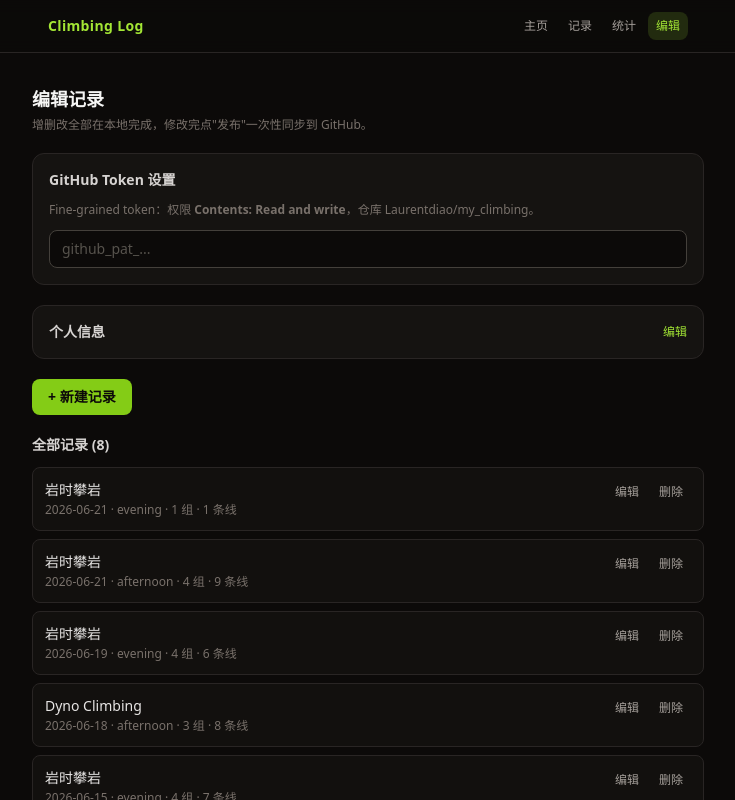
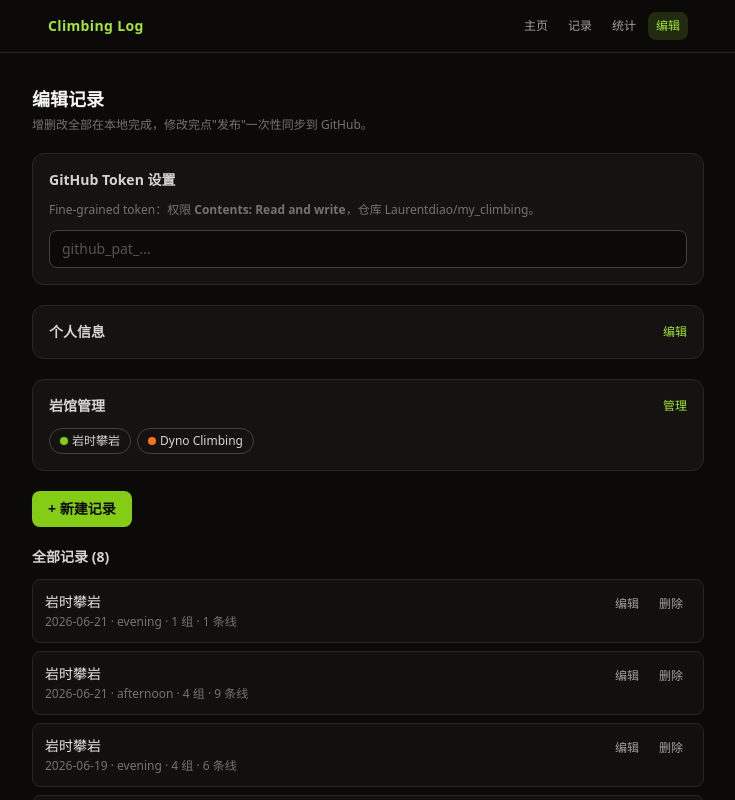
Before and after one commit to Laurentdiao/my_climbing, a React (Vite) app: page /#/editor in a window 1280 px wide. Shown: the top 800 px of the page, without its empty margins (272-1007 px from the left). Built offline with nearby package versions, Linux system fonts and the light colour scheme.

Commit message:
feat: add gym manager in editor, fix form layout overlap

```diff
--- a/src/pages/EditorPage.tsx
+++ b/src/pages/EditorPage.tsx
@@ -10,6 +10,8 @@ const LS_CHANGES_KEY = "climbing-local-changes";
 
 interface LocalChanges {
   profile: Profile | null;
+  gyms: Gym[];
+  removedGyms: string[];
   added: Session[];
   edited: Session[];
   deleted: string[];
@@ -18,16 +20,18 @@ interface LocalChanges {
 function loadChanges(): LocalChanges {
   try {
     const raw = localStorage.getItem(LS_CHANGES_KEY);
-    if (!raw) return { profile: null, added: [], edited: [], deleted: [] };
+    if (!raw) return { profile: null, gyms: [], removedGyms: [], added: [], edited: [], deleted: [] };
     const parsed = JSON.parse(raw);
     return {
       profile: parsed.profile || null,
+      gyms: parsed.gyms || [],
+      removedGyms: parsed.removedGyms || [],
       added: parsed.added || [],
       edited: parsed.edited || [],
       deleted: parsed.deleted || [],
     };
   } catch {
-    return { profile: null, added: [], edited: [], deleted: [] };
+    return { profile: null, gyms: [], removedGyms: [], added: [], edited: [], deleted: [] };
   }
 }
 
@@ -102,17 +106,42 @@ export function EditorPage() {
   }, []);
 
   const discardChanges = useCallback(() => {
-    updateChanges({ profile: null, added: [], edited: [], deleted: [] });
+    updateChanges({ profile: null, gyms: [], removedGyms: [], added: [], edited: [], deleted: [] });
     setMessage({ type: "ok", text: "所有本地修改已撤销" });
   }, [updateChanges]);
 
   const changedCount =
     (changes.profile ? 1 : 0) +
+    changes.gyms.length + changes.removedGyms.length +
     changes.added.length + changes.edited.length + changes.deleted.length;
 
   const updateProfile = useCallback(
     (profile: Profile) => {
       updateChanges({ ...changes, profile });
+    },
+    [changes, updateChanges],
+  );
+
+  const addGym = useCallback(
+    (gym: Gym) => {
+      updateChanges({ ...changes, gyms: [...changes.gyms, gym] });
+    },
+    [changes, updateChanges],
+  );
+
+  const removeGym = useCallback(
+    (gymId: string) => {
+      const isNew = changes.gyms.some((g) => g.id === gymId);
+      if (isNew) {
+        updateChanges({ ...changes, gyms: changes.gyms.filter((g) => g.id !== gymId) });
+      } else {
+        updateChanges({
+          ...changes,
+          removedGyms: changes.removedGyms.includes(gymId)
+            ? changes.removedGyms
+            : [...changes.removedGyms, gymId],
+        });
+      }
     },
     [changes, updateChanges],
   );
@@ -136,6 +165,10 @@ export function EditorPage() {
       const merged: ClimbingLog = {
         ...data,
         profile: changes.profile || data.profile,
+        gyms: [
+          ...data.gyms.filter((g) => !changes.removedGyms.includes(g.id)),
+          ...changes.gyms,
+        ],
         sessions: [...changes.added, ...changes.edited, ...baseSessions],
       };
 
@@ -174,7 +207,7 @@ export function EditorPage() {
         throw new Error(err.message || `GitHub API: ${putResp.status}`);
       }
 
-      updateChanges({ profile: null, added: [], edited: [], deleted: [] });
+      updateChanges({ profile: null, gyms: [], removedGyms: [], added: [], edited: [], deleted: [] });
       setMessage({ type: "ok", text: "发布成功！1-2 分钟后刷新公开页面可见。" });
 
       loadClimbingLog().then(setData);
@@ -234,6 +267,14 @@ export function EditorPage() {
         isDirty={!!changes.profile}
       />
 
+      <GymManager
+        gyms={data?.gyms || []}
+        addedGyms={changes.gyms}
+        removedGymIds={changes.removedGyms}
+        onAdd={addGym}
+        onRemove={removeGym}
+      />
+
       <div className="flex items-center gap-2 flex-wrap">
         {editing ? (
           <button
@@ -263,6 +304,8 @@ export function EditorPage() {
           <>
             <span className="text-xs text-stone-500">
               {changes.profile && "~个人信息 "}
+              {changes.gyms.length > 0 && `+${changes.gyms.length}岩馆 `}
+              {changes.removedGyms.length > 0 && `-${changes.removedGyms.length}岩馆 `}
               {changes.added.length > 0 && `+${changes.added.length}新增 `}
               {changes.edited.length > 0 && `~${changes.edited.length}修改 `}
               {changes.deleted.length > 0 && `-${changes.deleted.length}删除 `}
@@ -438,7 +481,6 @@ function SessionEditorForm({
         {isNew ? "新建训练记录" : "编辑训练记录"}
       </h3>
 
-      <div className="grid grid-cols-2 gap-3">
       <div>
         <label className="block text-xs text-stone-500 mb-1">日期</label>
         <input
@@ -448,6 +490,8 @@ function SessionEditorForm({
           className="w-full rounded-lg border border-stone-700 bg-stone-950 px-3 py-2 text-sm text-stone-200 focus:border-lime-400 focus:outline-none"
         />
       </div>
+
+      <div className="grid grid-cols-2 gap-3">
         <div>
           <label className="block text-xs text-stone-500 mb-1">岩馆</label>
           <select
@@ -460,9 +504,6 @@ function SessionEditorForm({
             ))}
           </select>
         </div>
-      </div>
-
-      <div className="grid grid-cols-1 gap-3">
         <div>
           <label className="block text-xs text-stone-500 mb-1">时间段</label>
           <select
@@ -748,3 +789,151 @@ function ProfileEditor({
     </div>
   );
 }
+
+function GymManager({
+  gyms,
+  addedGyms,
+  removedGymIds,
+  onAdd,
+  onRemove,
+}: {
+  gyms: Gym[];
+  addedGyms: Gym[];
+  removedGymIds: string[];
+  onAdd: (gym: Gym) => void;
+  onRemove: (gymId: string) => void;
+}) {
+  const [open, setOpen] = useState(false);
+  const [name, setName] = useState("");
+  const [city, setCity] = useState("");
+  const [color, setColor] = useState("#84cc16");
+
+  const COLORS = ["#84cc16", "#f97316", "#3b82f6", "#8b5cf6", "#ec4899", "#14b8a6"];
+
+  function handleAdd() {
+    if (!name.trim()) return;
+    const id = name
+      .toLowerCase()
+      .replace(/[^a-z0-9\u4e00-\u9fff]+/g, "-")
+      .replace(/^-|-$/g, "");
+    onAdd({ id: id + "-" + Date.now().toString(36), name: name.trim(), city: city.trim(), color });
+    setName("");
+    setCity("");
+    setColor("#84cc16");
+  }
+
+  const allGyms = [...gyms, ...addedGyms].filter(
+    (g) => !removedGymIds.includes(g.id),
+  );
+
+  return (
+    <div className="rounded-xl border border-stone-800 bg-stone-900/60 p-4 space-y-3">
+      <div className="flex items-center justify-between">
+        <p className="text-sm font-semibold text-stone-300">
+          岩馆管理 {(addedGyms.length > 0 || removedGymIds.length > 0) && <span className="text-xs text-amber-400">[已修改]</span>}
+        </p>
+        <button
+          onClick={() => setOpen(!open)}
+          className="text-xs text-lime-400 hover:text-lime-300"
+        >
+          {open ? "收起" : "管理"}
+        </button>
+      </div>
+
+      {!open && (
+        <div className="flex flex-wrap gap-1.5">
+          {allGyms.map((g) => (
+            <span
+              key={g.id}
+              className="inline-flex items-center gap-1 rounded-full border border-stone-700 px-2.5 py-1 text-xs text-stone-300"
+            >
+              <span
+                className="inline-block h-2 w-2 rounded-full"
+                style={{ backgroundColor: g.color }}
+              />
+              {g.name}
+            </span>
+          ))}
+        </div>
+      )}
+
+      {open && (
+        <div className="space-y-3">
+          <div className="space-y-2">
+            {allGyms.map((g) => (
+              <div
+                key={g.id}
+                className="flex items-center justify-between rounded-lg border border-stone-800 bg-stone-950 px-3 py-2"
+              >
+                <span className="flex items-center gap-2 text-xs text-stone-300">
+                  <span
+                    className="inline-block h-2.5 w-2.5 rounded-full"
+                    style={{ backgroundColor: g.color }}
+                  />
+                  {g.name}
+                  {g.city && <span className="text-stone-500">· {g.city}</span>}
+                  {addedGyms.some((a) => a.id === g.id) && (
+                    <span className="text-lime-400">[新增]</span>
+                  )}
+                </span>
+                <button
+                  onClick={() => onRemove(g.id)}
+                  className="text-xs text-stone-500 hover:text-red-400"
+                >
+                  删除
+                </button>
+              </div>
+            ))}
+          </div>
+
+          <div className="grid grid-cols-2 gap-2">
+            <div>
+              <label className="block text-xs text-stone-500 mb-0.5">岩馆名</label>
+              <input
+                type="text"
+                value={name}
+                onChange={(e) => setName(e.target.value)}
+                placeholder="如 Beta Boulders"
+                className="w-full rounded border border-stone-700 bg-stone-950 px-2 py-1.5 text-xs text-stone-200 placeholder-stone-600 focus:border-lime-400 focus:outline-none"
+              />
+            </div>
+            <div>
+              <label className="block text-xs text-stone-500 mb-0.5">城市</label>
+              <input
+                type="text"
+                value={city}
+                onChange={(e) => setCity(e.target.value)}
+                placeholder="如 上海"
+                className="w-full rounded border border-stone-700 bg-stone-950 px-2 py-1.5 text-xs text-stone-200 placeholder-stone-600 focus:border-lime-400 focus:outline-none"
+              />
+            </div>
+          </div>
+
+          <div>
+            <label className="block text-xs text-stone-500 mb-1">颜色</label>
+            <div className="flex gap-1.5">
+              {COLORS.map((c) => (
+                <button
+                  key={c}
+                  type="button"
+                  onClick={() => setColor(c)}
+                  className={`h-6 w-6 rounded-full border-2 transition-all ${color === c ? "border-white scale-110" : "border-transparent"}`}
+                  style={{ backgroundColor: c }}
+                />
+              ))}
+            </div>
+          </div>
+
+          <button
+            type="button"
+            onClick={handleAdd}
+            disabled={!name.trim()}
+            className="rounded-lg bg-lime-500 px-4 py-2 text-sm font-semibold text-stone-950 hover:bg-lime-400 disabled:opacity-50 transition-colors"
+          >
+            添加岩馆
+          </button>
+        </div>
+      )}
+    </div>
+  );
+}
```
Lines whose indentation alone changed are shown as unchanged.
